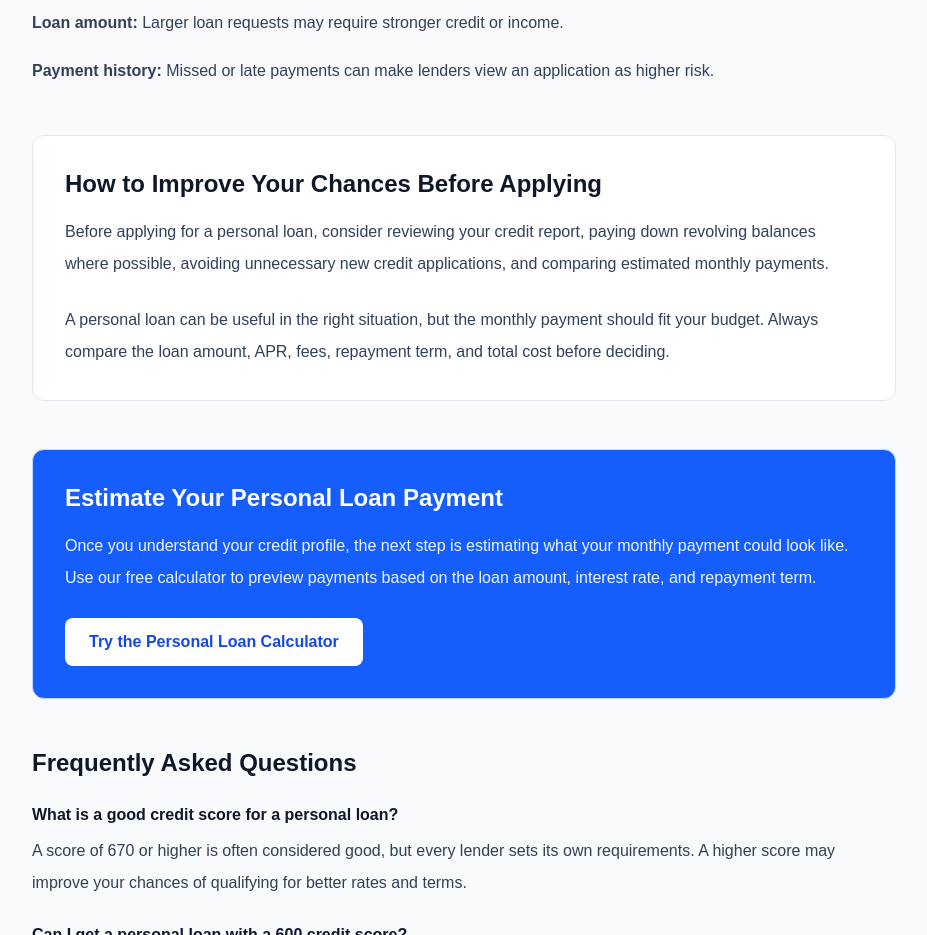
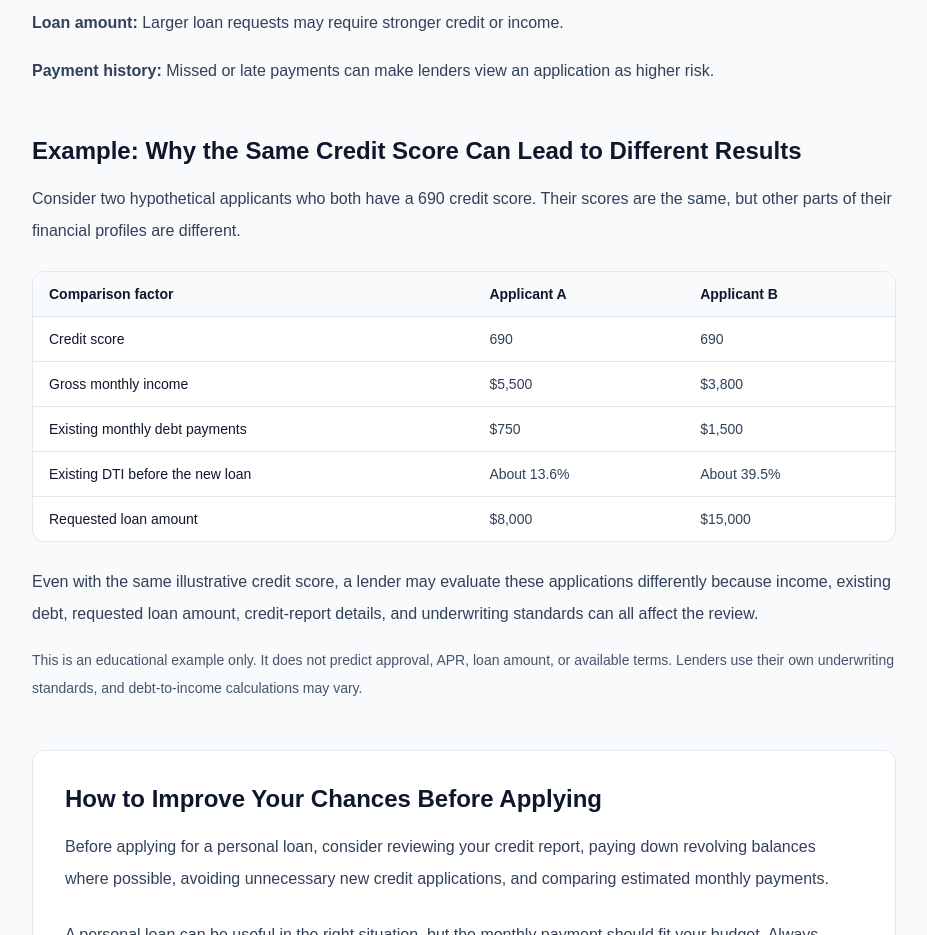
Before and after one commit to 39jorgegonzalez-lab/myloanpreview, a Next.js app: page /learning-center/what-credit-score-do-you-need-for-a-personal-loan in a window 1280 px wide. Shown: the part 1700-2635 px from the top of the page, without its empty margins (176-1103 px from the left). Built offline with nearby package versions, Linux system fonts and the light colour scheme.

Commit message:
SEO: Add same-credit-score comparison example

```diff
--- a/app/learning-center/what-credit-score-do-you-need-for-a-personal-loan/page.tsx
+++ b/app/learning-center/what-credit-score-do-you-need-for-a-personal-loan/page.tsx
@@ -159,6 +159,90 @@ export default function CreditScoreArticle() {
           </ul>
         </section>
 
+        <section className="mt-12">
+          <h2 className="mb-4 text-2xl font-bold text-slate-900">
+            Example: Why the Same Credit Score Can Lead to Different Results
+          </h2>
+
+          <p className="mb-6 leading-8 text-slate-700">
+            Consider two hypothetical applicants who both have a 690 credit
+            score. Their scores are the same, but other parts of their
+            financial profiles are different.
+          </p>
+
+          <div className="overflow-x-auto rounded-xl border border-slate-200 bg-white">
+            <table className="min-w-[760px] w-full border-collapse text-left text-sm">
+              <caption className="sr-only">
+                Example comparing two applicants with the same 690 credit score
+              </caption>
+              <thead className="bg-slate-50 text-slate-900">
+                <tr>
+                  <th scope="col" className="border-b border-slate-200 px-4 py-3 font-semibold">
+                    Comparison factor
+                  </th>
+                  <th scope="col" className="border-b border-slate-200 px-4 py-3 font-semibold">
+                    Applicant A
+                  </th>
+                  <th scope="col" className="border-b border-slate-200 px-4 py-3 font-semibold">
+                    Applicant B
+                  </th>
+                </tr>
+              </thead>
+
+              <tbody className="text-slate-700">
+                <tr>
+                  <th scope="row" className="border-b border-slate-200 px-4 py-3 font-medium text-slate-900">
+                    Credit score
+                  </th>
+                  <td className="border-b border-slate-200 px-4 py-3">690</td>
+                  <td className="border-b border-slate-200 px-4 py-3">690</td>
+                </tr>
+                <tr>
+                  <th scope="row" className="border-b border-slate-200 px-4 py-3 font-medium text-slate-900">
+                    Gross monthly income
+                  </th>
+                  <td className="border-b border-slate-200 px-4 py-3">$5,500</td>
+                  <td className="border-b border-slate-200 px-4 py-3">$3,800</td>
+                </tr>
+                <tr>
+                  <th scope="row" className="border-b border-slate-200 px-4 py-3 font-medium text-slate-900">
+                    Existing monthly debt payments
+                  </th>
+                  <td className="border-b border-slate-200 px-4 py-3">$750</td>
+                  <td className="border-b border-slate-200 px-4 py-3">$1,500</td>
+                </tr>
+                <tr>
+                  <th scope="row" className="border-b border-slate-200 px-4 py-3 font-medium text-slate-900">
+                    Existing DTI before the new loan
+                  </th>
+                  <td className="border-b border-slate-200 px-4 py-3">About 13.6%</td>
+                  <td className="border-b border-slate-200 px-4 py-3">About 39.5%</td>
+                </tr>
+                <tr>
+                  <th scope="row" className="px-4 py-3 font-medium text-slate-900">
+                    Requested loan amount
+                  </th>
+                  <td className="px-4 py-3">$8,000</td>
+                  <td className="px-4 py-3">$15,000</td>
+                </tr>
+              </tbody>
+            </table>
+          </div>
+
+          <p className="mt-6 leading-8 text-slate-700">
+            Even with the same illustrative credit score, a lender may evaluate
+            these applications differently because income, existing debt,
+            requested loan amount, credit-report details, and underwriting
+            standards can all affect the review.
+          </p>
+
+          <p className="mt-4 text-sm leading-7 text-slate-600">
+            This is an educational example only. It does not predict approval,
+            APR, loan amount, or available terms. Lenders use their own
+            underwriting standards, and debt-to-income calculations may vary.
+          </p>
+        </section>
+
         <section className="mt-12 rounded-xl border border-slate-200 bg-white p-8">
           <h2 className="mb-4 text-2xl font-bold text-slate-900">
             How to Improve Your Chances Before Applying
```
